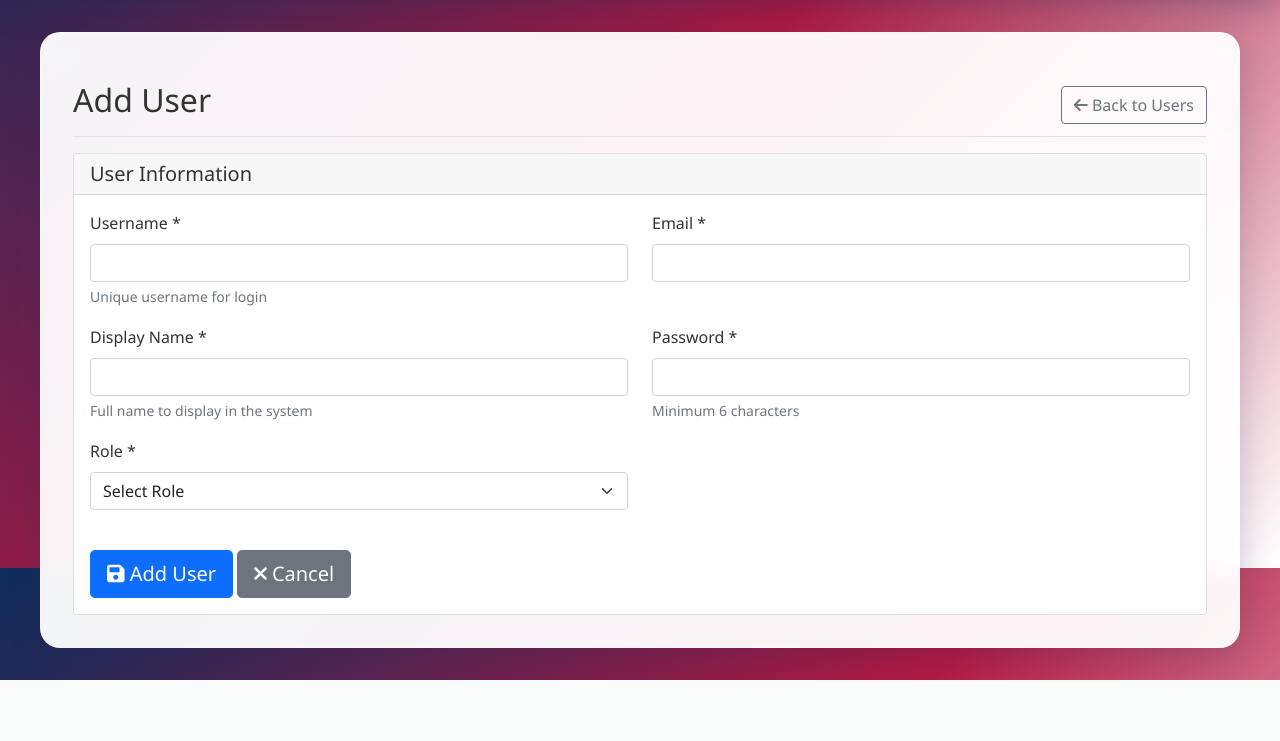
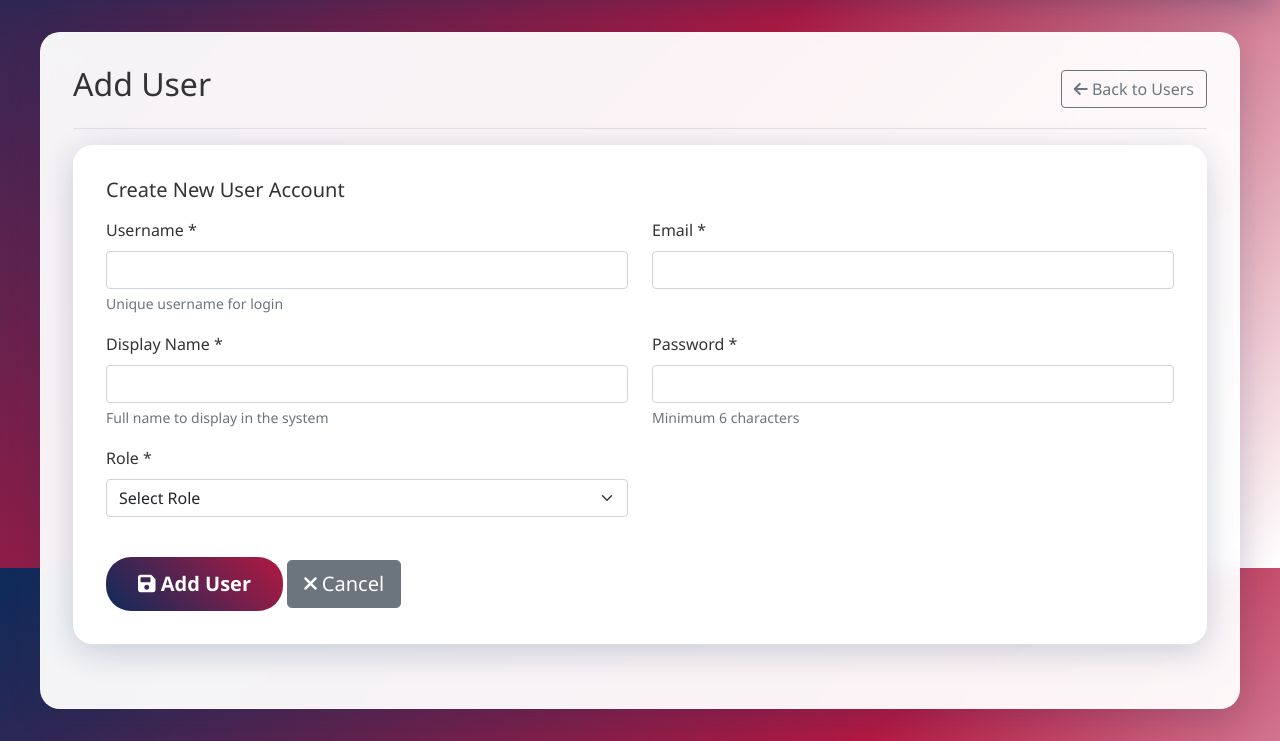
Before and after one commit to husseinthedev-CR7/sacramento-standdown, a Flask app: page /add_user in a window 1280 px wide. Shown: the part 232-973 px from the top of the page. Before the commit the page ends 912 px from the top, so only its background shows below. Run offline with Flask 3, Linux system fonts and the light colour scheme; a user stored in the database is signed in.

Commit message:
Update add_user.html

```diff
--- a/templates/add_user.html
+++ b/templates/add_user.html
@@ -3,7 +3,7 @@
 {% block title %}Add User - Sacramento Stand Down{% endblock %}
 
 {% block content %}
-<div class="d-flex justify-content-between flex-wrap flex-md-nowrap align-items-center pt-3 pb-2 mb-3 border-bottom">
+<div class="d-flex justify-content-between flex-wrap flex-md-nowrap align-items-center pb-3 mb-3 border-bottom">
     <h1 class="h2">Add User</h1>
     <div class="btn-toolbar mb-2 mb-md-0">
         <a href="{{ url_for('users') }}" class="btn btn-outline-secondary">
@@ -12,11 +12,8 @@
     </div>
 </div>
 
-<div class="card">
-    <div class="card-header">
-        <h5 class="card-title mb-0">User Information</h5>
-    </div>
-    <div class="card-body">
+<div class="content-card">
+    <h5 class="card-title mb-3">Create New User Account</h5>
     <form method="POST" action="{{ url_for('add_user') }}">
         <div class="row">
             <div class="col-md-6 mb-3">
@@ -55,7 +52,7 @@
         </div>
 
         <div class="mt-4">
-                <button type="submit" class="btn btn-primary btn-lg">
+            <button type="submit" class="btn btn-ssd btn-lg">
                 <i class="fas fa-save"></i> Add User
             </button>
             <a href="{{ url_for('users') }}" class="btn btn-secondary btn-lg">
@@ -64,5 +61,4 @@
         </div>
     </form>
 </div>
-</div>
 {% endblock %}
```
Lines whose indentation alone changed are shown as unchanged.
